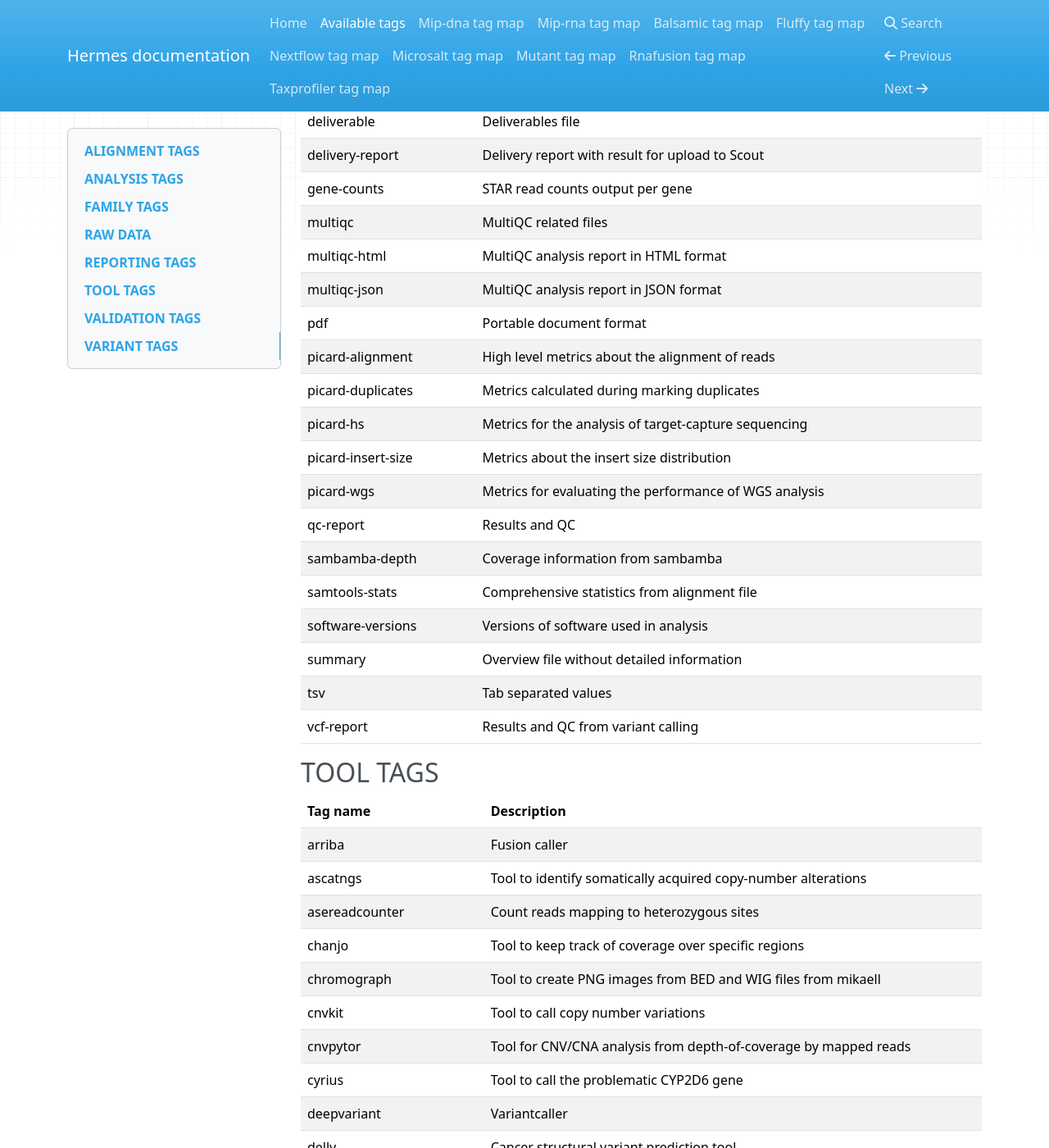
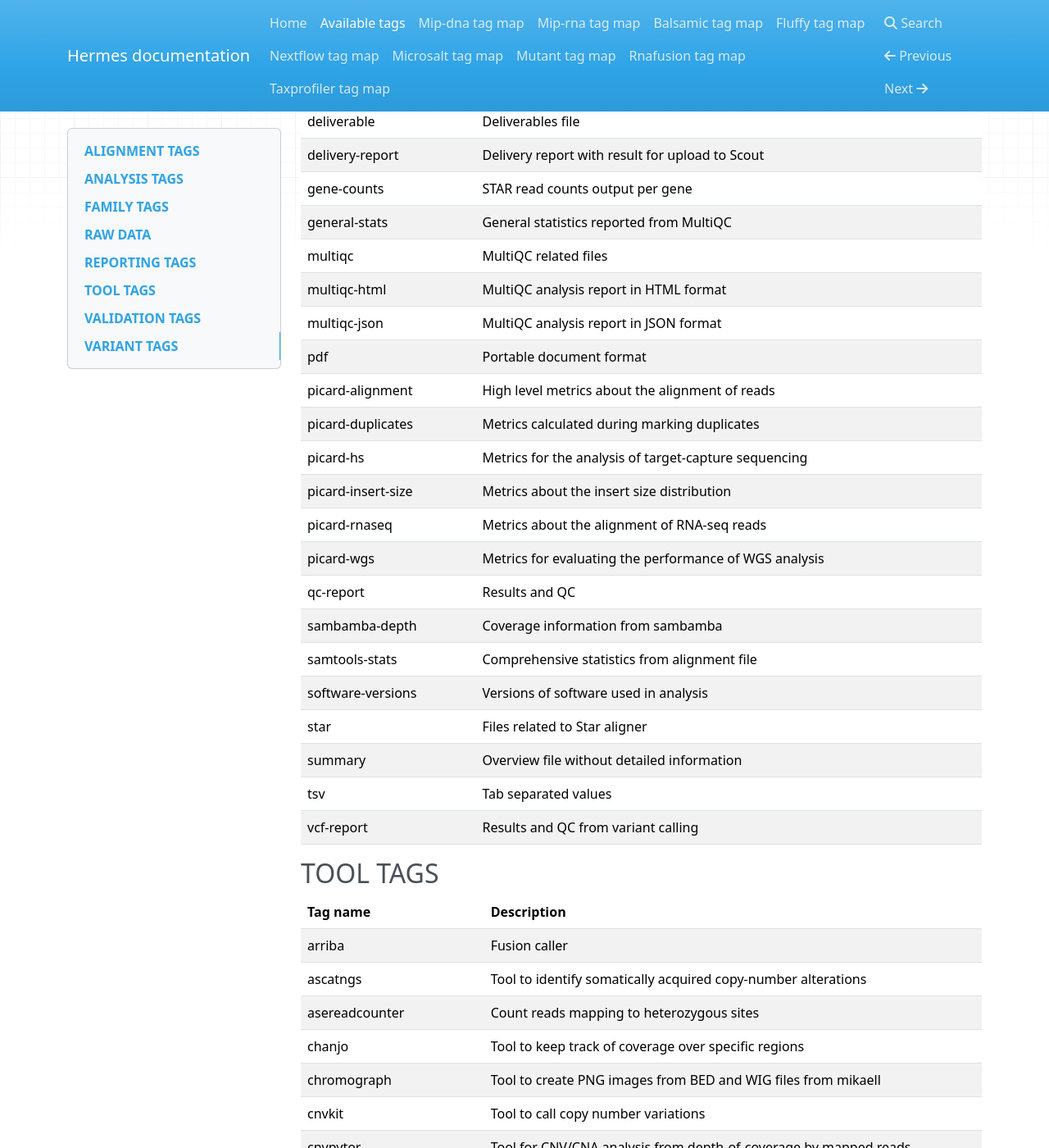
Before and after one commit to Clinical-Genomics/hermes, an MkDocs documentation site: the page built from docs/all_tags.md, in a window 1280 px wide and 1400 px high, scrolled down 2743 px. Shown: the whole window at 82% size. Built offline with MkDocs 1.6.1, drawn with Linux system fonts in a browser that asks for light colours; nearby versions of some CDN libraries.

Commit message:
update documentation for common tags

```diff
--- a/docs/all_tags.md
+++ b/docs/all_tags.md
@@ -79,6 +79,7 @@
 | deliverable        | Deliverables file                                      |
 | delivery-report    | Delivery report with result for upload to Scout        |
 | gene-counts        | STAR read counts output per gene                       |
+| general-stats      | General statistics reported from MultiQC               |
 | multiqc            | MultiQC related files                                  |
 | multiqc-html       | MultiQC analysis report in HTML format                 |
 | multiqc-json       | MultiQC analysis report in JSON format                 |
@@ -87,11 +88,13 @@
 | picard-duplicates  | Metrics calculated during marking duplicates           |
 | picard-hs          | Metrics for the analysis of target-capture sequencing  |
 | picard-insert-size | Metrics about the insert size distribution             |
+| picard-rnaseq      | Metrics about the alignment of RNA-seq reads           |
 | picard-wgs         | Metrics for evaluating the performance of WGS analysis |
 | qc-report          | Results and QC                                         |
 | sambamba-depth     | Coverage information from sambamba                     |
 | samtools-stats     | Comprehensive statistics from alignment file           |
 | software-versions  | Versions of software used in analysis                  |
+| star               | Files related to Star aligner                          |
 | summary            | Overview file without detailed information             |
 | tsv                | Tab separated values                                   |
 | vcf-report         | Results and QC from variant calling                    |
```
Also changed, not shown: 1 other file.
